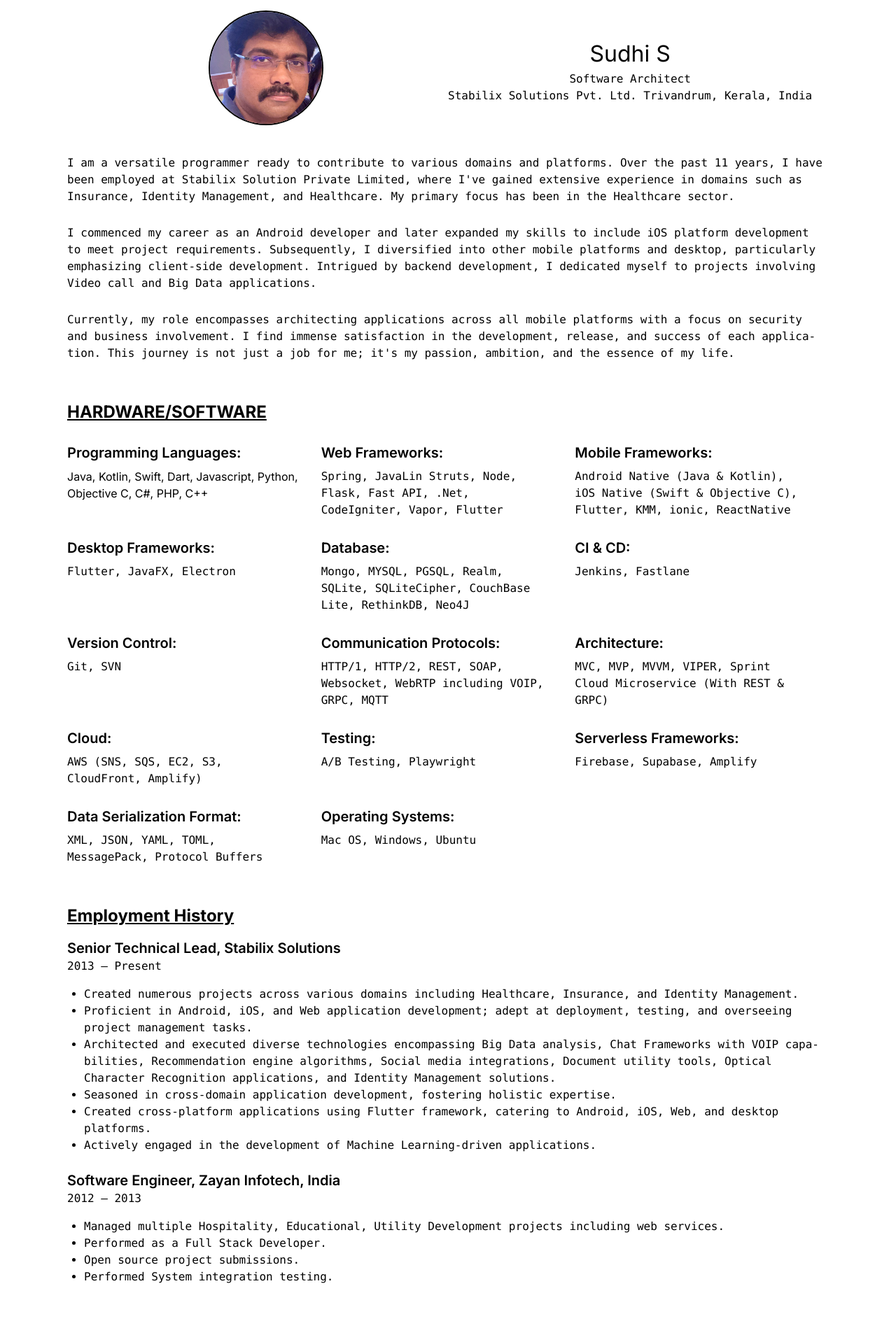
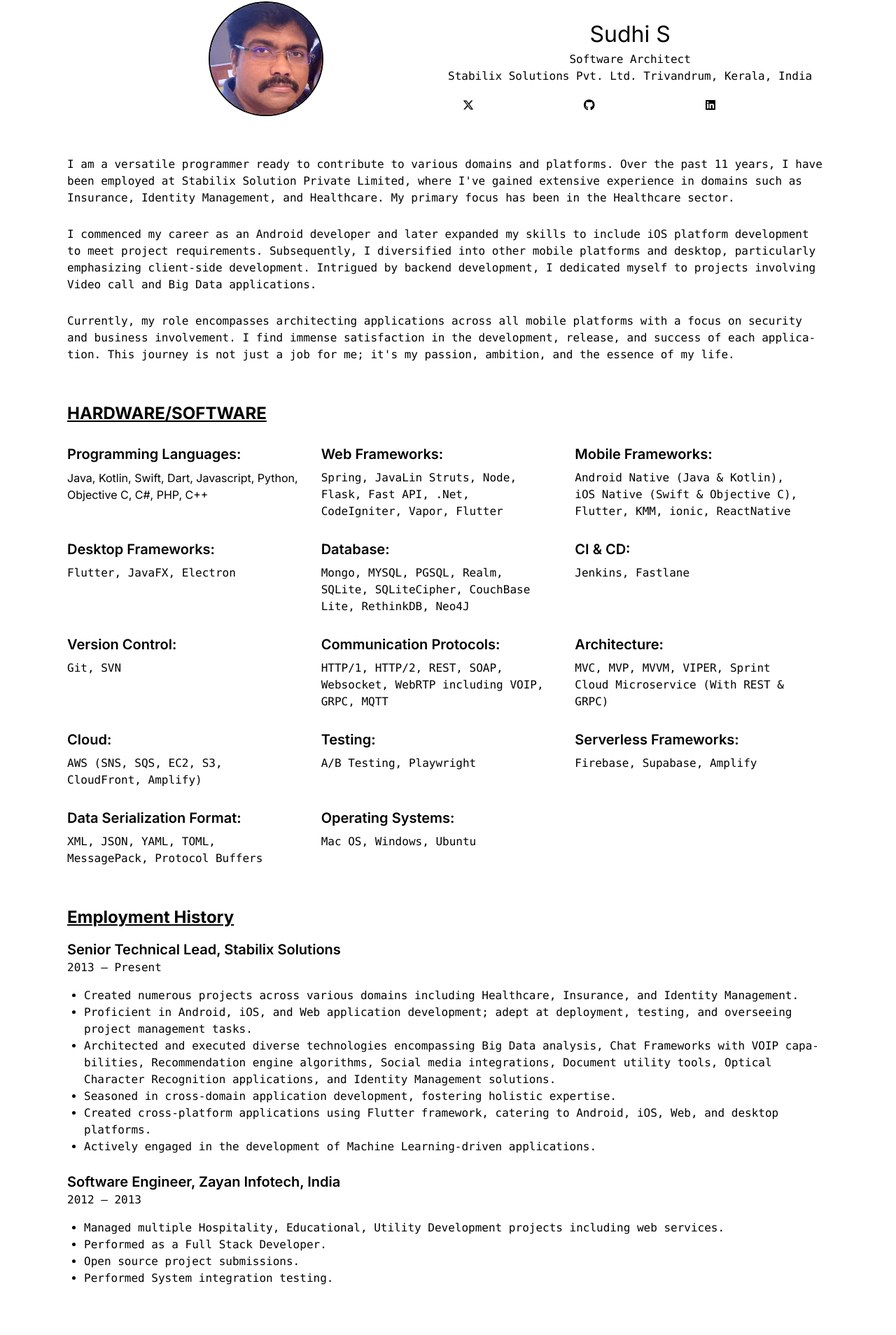
Before and after one commit to sudhi001/sudhi001.github.io, a Next.js app: page / in a window 1280 px wide. Shown: the part 11-1919 px from the top of the page at 70% size. Built offline with nearby package versions, Linux system fonts and the light colour scheme.

Commit message:
feat:ui fixes

```diff
--- a/app/page.tsx
+++ b/app/page.tsx
@@ -1,46 +1,24 @@
 import ProfileBio from '../components/profile/bio/Bio'
 import ProfileAboutMe from '../components/profile/about/AboutMe'
 import ProfileImage from '../components/profile/image/Image'
-import { FontAwesomeIcon } from '@fortawesome/react-fontawesome'
-import { faGithub, faXTwitter ,faLinkedin} from '@fortawesome/free-brands-svg-icons'
+import SocialLink from '../components/profile/social/SocialLinks'
+
 
 export default function Home() {
   return (
     <main className="flex min-h-screen flex-col items-center">
-        <div className="flex grid  lg:grid-cols-2 pt-7 items-center">
+        <div className="flex grid  lg:grid-cols-2 items-center">
                 <ProfileImage/>
-                <ProfileBio/>
+                <div className="pt-7 items-center justify-center">
+                  <ProfileBio/>
+                  <SocialLink/>
+                </div>
+
         </div>
       <div className="flex place-items-center  lg:pl-24 lg:pr-24  lg:pb-7  p-4">
       <ProfileAboutMe/>
       </div>
-      <div className="mb-16 grid min-w-20 max-w-60 w-full mb-0 grid-cols-3 text-center ">
-        <a
-          href="https://twitter.com/su_dhi"
-          className="group rounded-lg border border-transparent px-5 py-4 transition-colors hover:border-gray-300 hover:bg-gray-100 hover:dark:border-neutral-700 hover:dark:bg-neutral-800/30"
-          target="_blank"
-          rel="n"
-        >
-          <FontAwesomeIcon icon={faXTwitter} />
-        </a>
 
-        <a
-          href="https://github.com/sudhi001"
-          className="group rounded-lg border border-transparent px-5 py-4 transition-colors hover:border-gray-300 hover:bg-gray-100 hover:dark:border-neutral-700 hover:dark:bg-neutral-800/30"
-          target="_blank"
-          rel=""
-        >
-         <FontAwesomeIcon icon={faGithub} />
-        </a>
-        <a
-          href="https://in.linkedin.com/in/sudhis"
-          className="group rounded-lg border border-transparent px-5 py-4 transition-colors hover:border-gray-300 hover:bg-gray-100 hover:dark:border-neutral-700 hover:dark:bg-neutral-800/30"
-          target="_blank"
-          rel=""
-        >
-         <FontAwesomeIcon icon={faLinkedin} />
-        </a>
-      </div>
     </main>
   )
 }
--- /dev/null
+++ b/components/profile/social/SocialLinks.js
@@ -0,0 +1,34 @@
+import { FontAwesomeIcon } from '@fortawesome/react-fontawesome'
+import { faGithub, faXTwitter ,faLinkedin} from '@fortawesome/free-brands-svg-icons'
+
+export default function SocialLink(props) {
+    return  <div className='flex items-center justify-center'>
+          <div className="grid w-60 w-full grid-cols-3">
+              <a
+                href="https://twitter.com/su_dhi"
+                className="group rounded-lg border border-transparent px-5 py-4 transition-colors hover:border-gray-300 hover:bg-gray-100 hover:dark:border-neutral-700 hover:dark:bg-neutral-800/30"
+                target="_blank"
+                rel="n"
+              >
+                <FontAwesomeIcon icon={faXTwitter} />
+              </a>
+
+              <a
+                href="https://github.com/sudhi001"
+                className="group rounded-lg border border-transparent px-5 py-4 transition-colors hover:border-gray-300 hover:bg-gray-100 hover:dark:border-neutral-700 hover:dark:bg-neutral-800/30"
+                target="_blank"
+                rel=""
+              >
+              <FontAwesomeIcon icon={faGithub} />
+              </a>
+              <a
+                href="https://in.linkedin.com/in/sudhis"
+                className="group rounded-lg border border-transparent px-5 py-4 transition-colors hover:border-gray-300 hover:bg-gray-100 hover:dark:border-neutral-700 hover:dark:bg-neutral-800/30"
+                target="_blank"
+                rel=""
+              >
+              <FontAwesomeIcon icon={faLinkedin} />
+              </a>
+        </div>
+    </div>
+  }
```
